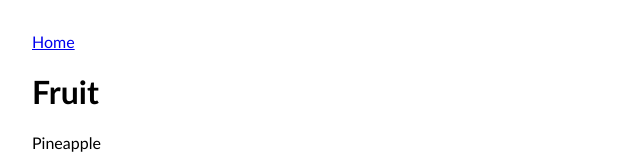
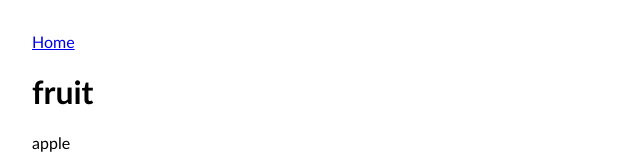
Before and after one commit to Paefax/paefax-language-app, a Vue app: page / in a window 1280 px wide. Shown: the top 162 px of the page, without its empty margins (0-640 px from the left). Built offline with nearby package versions, Linux system fonts and the light colour scheme.

Commit message:
Make quiz use store

```diff
--- a/src/views/HomeView.vue
+++ b/src/views/HomeView.vue
@@ -12,11 +12,13 @@
 <script setup>
 import AnswerItems from "../components/AnswerItems.vue";
 import { ref, onBeforeMount } from "vue";
+import { useQuizStore } from "@/stores/quiz";
 const answers = ref([]);
 const wordToTranslate = ref("");
 const category = ref("");
-
+const quiz = useQuizStore();
 const correctAnswer = ref("");
+const currentQuestion = ref(Object);
 
 const answeredQuestion = ref(false);
 const answeredCorrectly = ref(false);
@@ -31,23 +33,41 @@ const checkAnswer = (answer) => {
   }
 };
 
+const setQuestionInfo = () => {
+  wordToTranslate.value = currentQuestion.value.word;
+  correctAnswer.value = currentQuestion.value.correctAnswer;
+  answers.value = [];
+  answers.value = [...answers.value, currentQuestion.value.correctAnswer];
+  answers.value = [
+    ...answers.value,
+    currentQuestion.value.incorrectAnswers[0].word,
+  ];
+  answers.value = [
+    ...answers.value,
+    currentQuestion.value.incorrectAnswers[1].word,
+  ];
+};
+
 const nextQuestion = () => {
-  wordToTranslate.value = "Pear";
-  correctAnswer.value = "päron";
-  answers.value = [];
-  answers.value = [...answers.value, "mango"];
-  answers.value = [...answers.value, "päron"];
-  answers.value = [...answers.value, "jordgubbe"];
-  answeredQuestion.value = false;
-  answeredCorrectly.value = false;
+  if (quiz.idCurrentQuestion < quiz.numberOfQuestions - 1) {
+    quiz.nextQuestion();
+    currentQuestion.value = quiz.getCurrentQuestion();
+    setQuestionInfo();
+
+    answeredQuestion.value = false;
+    answeredCorrectly.value = false;
+  } else {
+    // Here we will send the user to the finish/result page.
+    console.log("done");
+  }
 };
 
 onBeforeMount(() => {
-  category.value = "Fruit";
-  wordToTranslate.value = "Pineapple";
-  answers.value = [...answers.value, "banan"];
-  answers.value = [...answers.value, "ananas"];
-  answers.value = [...answers.value, "äpple"];
-  correctAnswer.value = "ananas";
+  //Set information about quiz (Now hard coded in quiz.js)
+  category.value = quiz.category;
+
+  //Set first question
+  currentQuestion.value = quiz.getCurrentQuestion();
+  setQuestionInfo();
 });
 </script>
```
